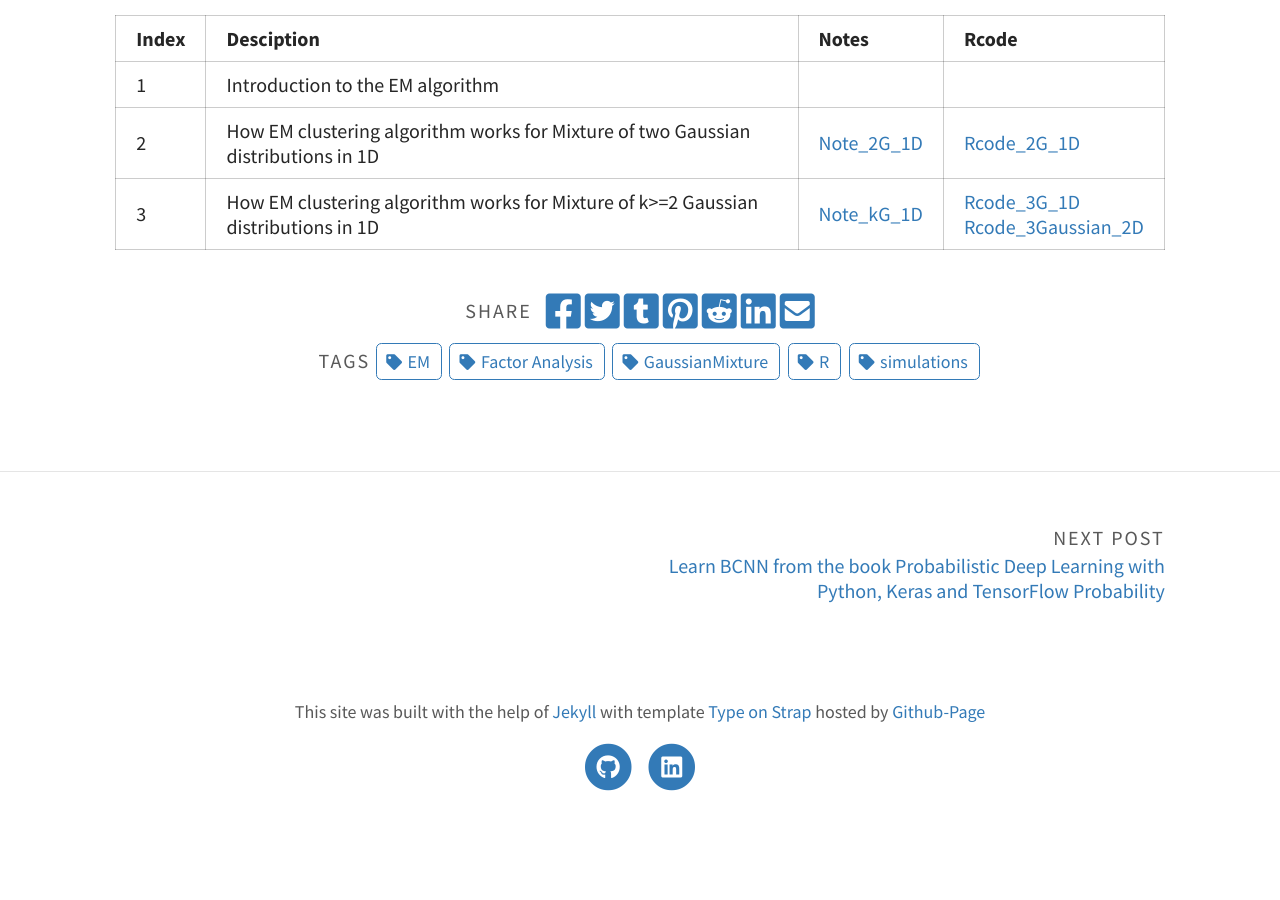
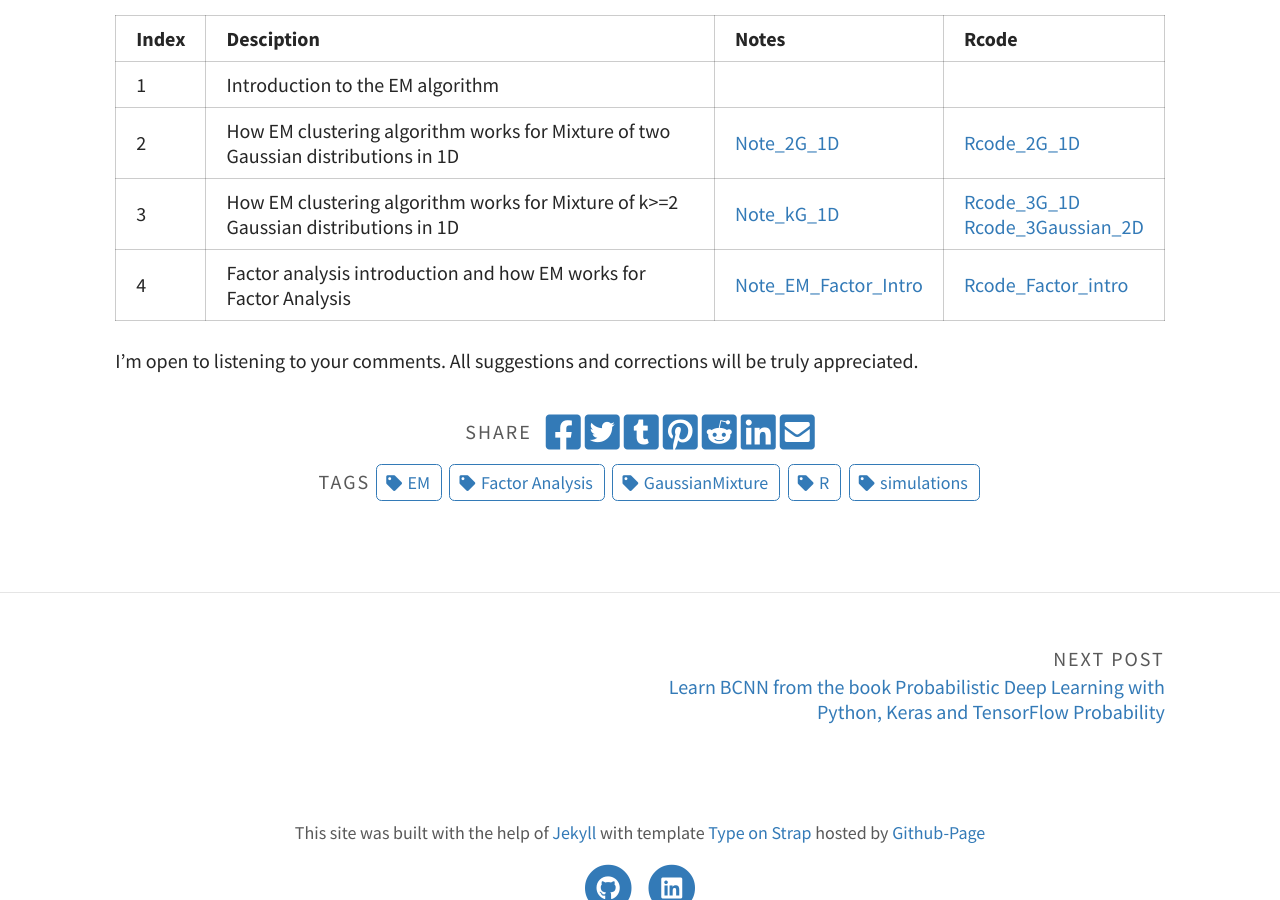
Before and after one commit to tranktle/porfolio, a Jekyll site: the page built from _posts/2022-03-31-EM-Mixture-Gaussian.md, in a window 1280 px wide and 900 px high, scrolled down 1071 px. Built offline with Jekyll 4.4.1, drawn with Linux system fonts in a browser that asks for light colours; before the commit the page ends 1900 px from its top, so only the background shows below that.

Commit message:
Update 2022-03-31-EM-Mixture-Gaussian.md

```diff
--- a/_posts/2022-03-31-EM-Mixture-Gaussian.md
+++ b/_posts/2022-03-31-EM-Mixture-Gaussian.md
@@ -25,3 +25,6 @@ Index | Desciption | Notes | Rcode
 1 | Introduction to the EM algorithm | |
 2 | How EM clustering algorithm works for Mixture of two Gaussian distributions in 1D| [Note_2G_1D](https://htmlpreview.github.io/?https://github.com/tranktle/em-intro-mixture-gaussian/blob/main/Note_2G_1D.html)| [Rcode_2G_1D](https://htmlpreview.github.io/?https://github.com/tranktle/em-intro-mixture-gaussian/blob/main/01_Mixture_2Gaussian_1d.html)
 3| How EM clustering algorithm works for Mixture of k>=2 Gaussian distributions in 1D| [Note_kG_1D](https://htmlpreview.github.io/?https://github.com/tranktle/em-intro-mixture-gaussian/blob/main/Note_3G_1D.html)| [Rcode_3G_1D](https://htmlpreview.github.io/?https://github.com/tranktle/em-intro-mixture-gaussian/blob/main/02_mixture_3Gaussian_1d.html) <br> [Rcode_3Gaussian_2D](https://htmlpreview.github.io/?https://github.com/tranktle/em-intro-mixture-gaussian/blob/main/03_Mixture_3Gaussian_2D.html)
+4| Factor analysis introduction and how EM works for Factor Analysis| [Note_EM_Factor_Intro](https://htmlpreview.github.io/?https://github.com/tranktle/em-intro-mixture-gaussian/blob/main/Note_Factor_Intro.html)| [Rcode_Factor_intro](https://htmlpreview.github.io/?https://github.com/tranktle/em-intro-mixture-gaussian/blob/main/04_Factor_Analysis_Synthetic_Data.html)
+
+I'm open to listening to your comments. All suggestions and corrections will be truly appreciated.
```
